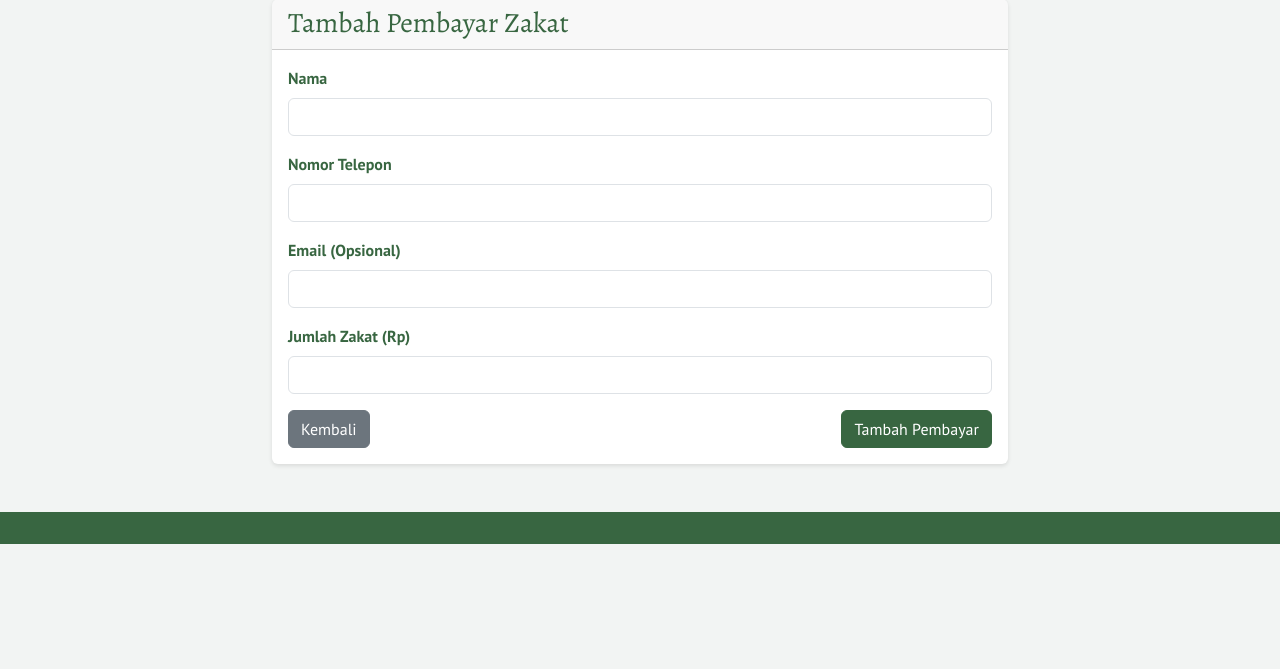
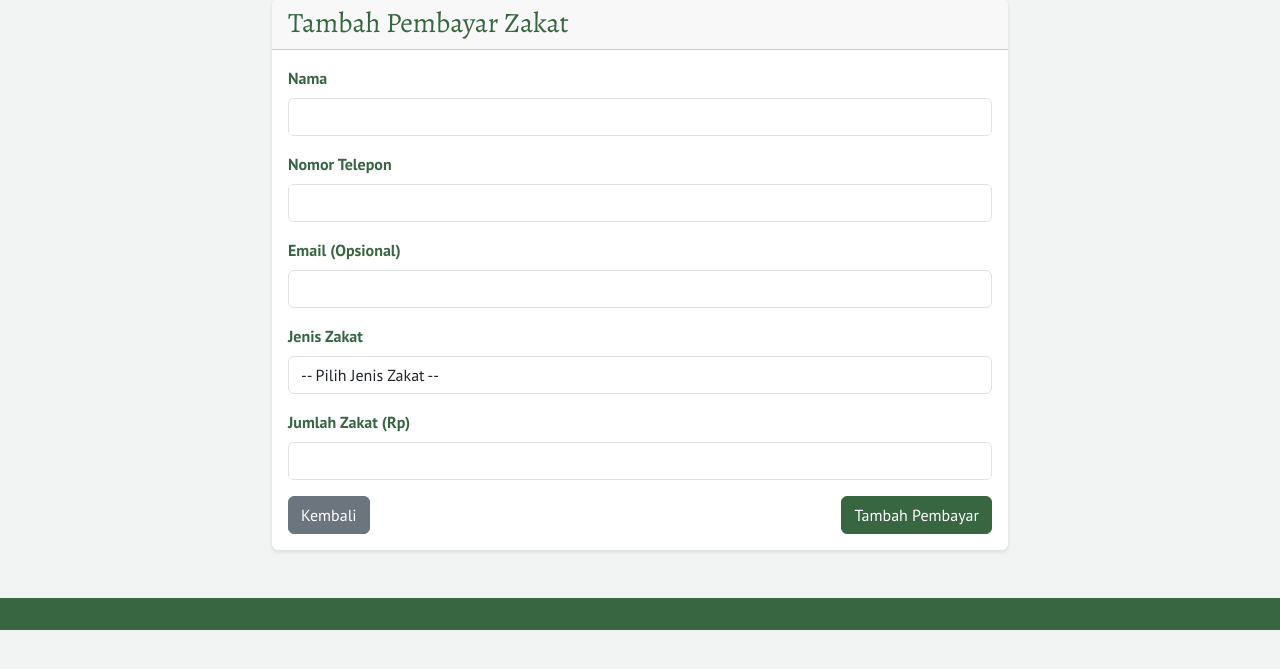
Before and after one commit to AdamJauhari/Website-zakat, a Flask app: page /tambah in a window 1280 px wide. Shown: the part 81-750 px from the top of the page. Run offline with Flask 3, Linux system fonts and the light colour scheme.

Commit message:
Jenis Zakat

```diff
--- a/app.py
+++ b/app.py
@@ -36,6 +36,7 @@ class PembayarZakat(db.Model):
     nama = db.Column(db.String(100), nullable=False)
     nomor_telepon = db.Column(db.String(15), nullable=False)
     email = db.Column(db.String(100))
+    jenis_zakat = db.Column(db.String(50), nullable=False)  # Jenis zakat
     jumlah_zakat = db.Column(db.Float, nullable=False)
     tanggal_ditambahkan = db.Column(db.DateTime, default=datetime.utcnow)
 
@@ -60,6 +61,7 @@ def tambah_pembayar():
                 nama=request.form['nama'],
                 nomor_telepon=request.form['nomor_telepon'],
                 email=request.form['email'],
+                jenis_zakat=request.form['jenis_zakat'],
                 jumlah_zakat=float(request.form['jumlah_zakat'])
             )
             db.session.add(pembayar)
@@ -78,6 +80,7 @@ def ubah_pembayar(id):
             pembayar.nama = request.form['nama']
             pembayar.nomor_telepon = request.form['nomor_telepon']
             pembayar.email = request.form['email']
+            pembayar.jenis_zakat = request.form['jenis_zakat']
             pembayar.jumlah_zakat = float(request.form['jumlah_zakat'])
             db.session.commit()
             flash('Data pembayar berhasil diperbarui!', 'success')
--- a/templates/form.html
+++ b/templates/form.html
@@ -41,6 +41,20 @@
                     </div>
 
                     <div class="mb-3">
+                        <label for="jenis_zakat" class="form-label">Jenis Zakat</label>
+                        <select class="form-control" id="jenis_zakat" name="jenis_zakat" required>
+                            <option value="">-- Pilih Jenis Zakat --</option>
+                            <option value="Zakat Fitrah" {% if pembayar and pembayar.jenis_zakat == 'Zakat Fitrah' %}selected{% endif %}>Zakat Fitrah</option>
+                            <option value="Zakat Mal" {% if pembayar and pembayar.jenis_zakat == 'Zakat Mal' %}selected{% endif %}>Zakat Mal</option>
+                            <option value="Zakat Profesi" {% if pembayar and pembayar.jenis_zakat == 'Zakat Profesi' %}selected{% endif %}>Zakat Profesi</option>
+                            <option value="Zakat Lainnya" {% if pembayar and pembayar.jenis_zakat == 'Zakat Lainnya' %}selected{% endif %}>Zakat Lainnya</option>
+                        </select>
+                        <div class="invalid-feedback">
+                            Jenis zakat harus dipilih.
+                        </div>
+                    </div>
+
+                    <div class="mb-3">
                         <label for="jumlah_zakat" class="form-label">Jumlah Zakat (Rp)</label>
                         <input type="number" class="form-control" id="jumlah_zakat" name="jumlah_zakat"
                                value="{{ pembayar.jumlah_zakat if pembayar else '' }}"
--- a/templates/index.html
+++ b/templates/index.html
@@ -35,6 +35,7 @@
                 <th>Nama</th>
                 <th>Nomor Telepon</th>
                 <th>Email</th>
+                <th>Jenis Zakat</th>
                 <th>Jumlah Zakat</th>
                 <th>Tanggal Ditambahkan</th>
                 <th>Aksi</th>
@@ -46,6 +47,7 @@
                 <td>{{ p.nama }}</td>
                 <td>{{ p.nomor_telepon }}</td>
                 <td>{{ p.email or '-' }}</td>
+                <td>{{ p.jenis_zakat }}</td>
                 <td>Rp {{ "{:,.2f}".format(p.jumlah_zakat) }}</td>
                 <td>{{ p.tanggal_ditambahkan.strftime('%d/%m/%Y') }}</td>
                 <td>
```
